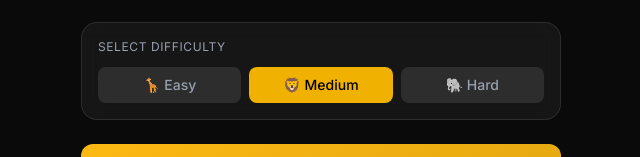
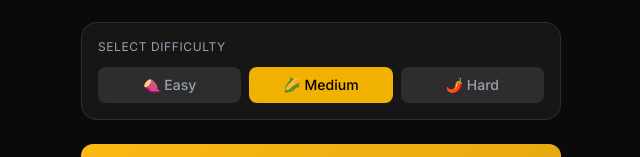
Before and after one commit to thomasamter/-akili, a React (Vite) app: page / in a window 1280 px wide. Shown: the part 229-386 px from the top of the page, without its empty margins (319-959 px from the left). Built offline with nearby package versions, Linux system fonts and the light colour scheme; no server answers.

Commit message:
Use African food symbols for difficulty
- 🍠 Sweet potato - Easy
- 🌽 Maize - Medium
- 🌶️ Pepper - Hard

```diff
--- a/src/App.jsx
+++ b/src/App.jsx
@@ -178,7 +178,7 @@ function HomePage() {
                   : 'bg-white/10 text-gray-400 hover:bg-white/20'
               }`}
             >
-              🦒 Easy
+              🍠 Easy
             </button>
             <button
               onClick={() => setDifficulty('medium')}
@@ -188,7 +188,7 @@ function HomePage() {
                   : 'bg-white/10 text-gray-400 hover:bg-white/20'
               }`}
             >
-              🦁 Medium
+              🌽 Medium
             </button>
             <button
               onClick={() => setDifficulty('hard')}
@@ -198,7 +198,7 @@ function HomePage() {
                   : 'bg-white/10 text-gray-400 hover:bg-white/20'
               }`}
             >
-              🐘 Hard
+              🌶️ Hard
             </button>
           </div>
         </div>
```
